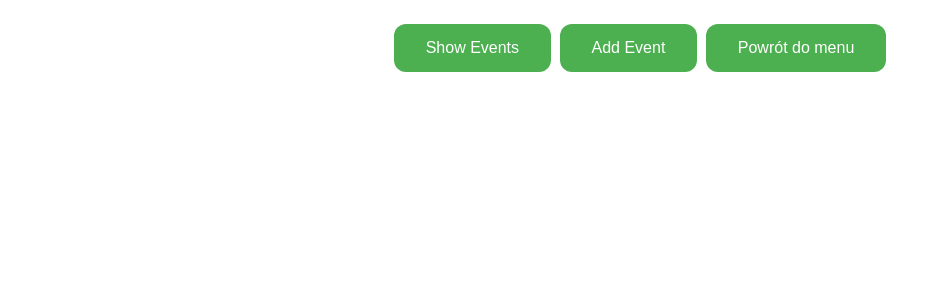
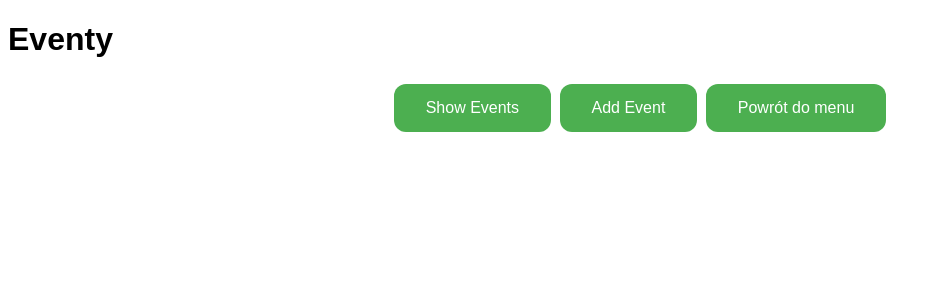
Before and after one commit to wojtek20032/free_time_application, a PHP site: page /terminarz.php in a window 1280 px wide. Shown: the top 300 px of the page, without its empty margins (0-939 px from the left). Run offline with PHP 8.4, Linux system fonts and the light colour scheme; the visitor is signed in with stand-in values (Sample User, id 1).

Commit message:
title for events

```diff
--- a/calendar/terminarz.php
+++ b/calendar/terminarz.php
@@ -1,6 +1,6 @@
 <?php
 session_start();
-if(!isset($_SESSION['user_id'])){
+if (!isset($_SESSION['user_id'])) {
     header('Location: ../login-register/index.php');
     exit();
 }
@@ -8,13 +8,18 @@ $user_id = $_SESSION['user_id'];
 ?>
 <!DOCTYPE html>
 <html lang="en">
+
 <head>
     <meta charset="UTF-8">
     <meta name="viewport" content="width=device-width, initial-scale=1.0">
     <title>Event Calendar</title>
     <link rel="stylesheet" href="terminarz.css">
 </head>
+
 <body>
+
+    <h1 id="eventy-title">Eventy</h1>
+
     <div class="calendar-container" style="display: none;">
         <div id="calendar"></div>
         <label for="sortBy">Sort by:</label>
@@ -58,4 +63,5 @@ $user_id = $_SESSION['user_id'];
     </div>
     <script src="terminarz.js"></script>
 </body>
+
 </html>
```
